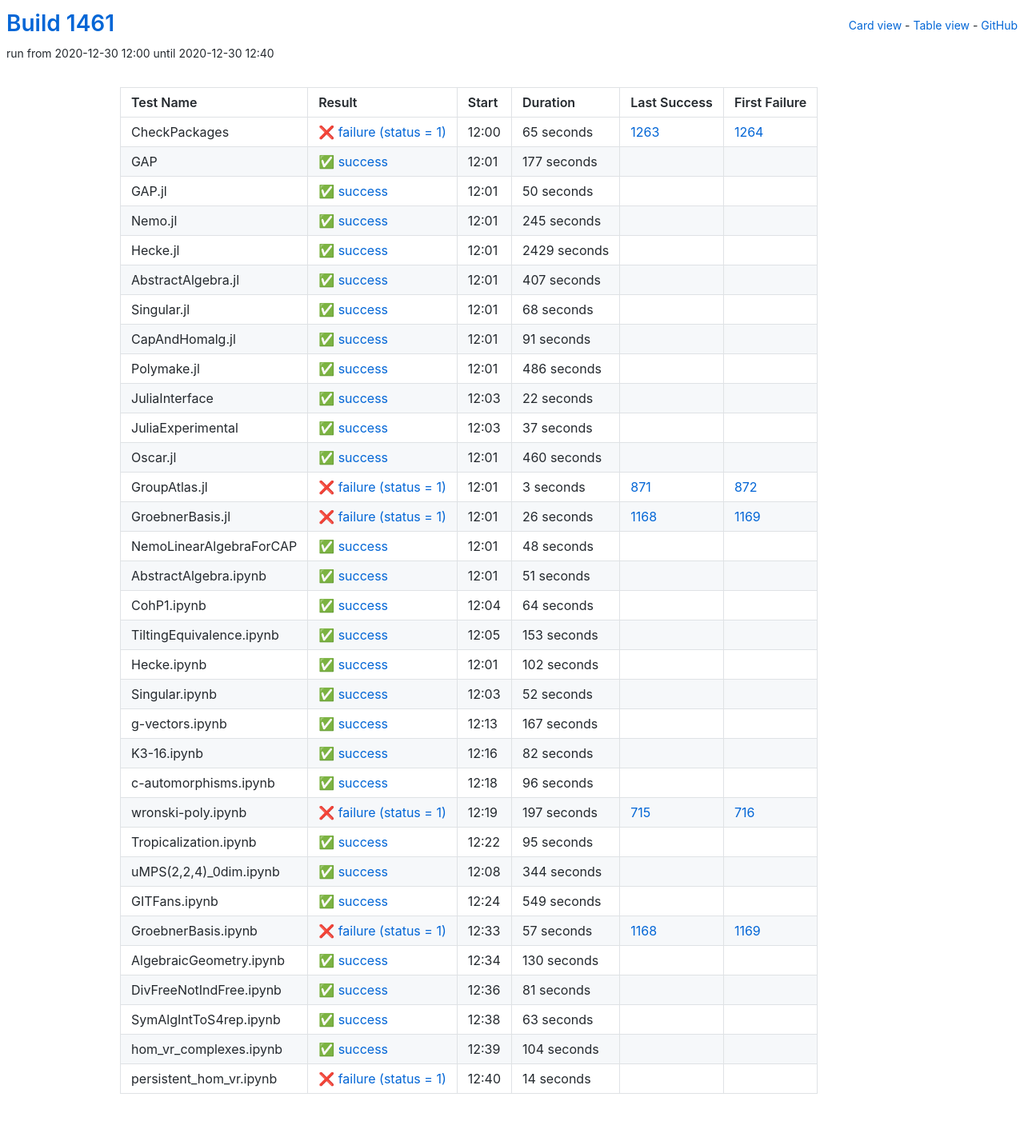
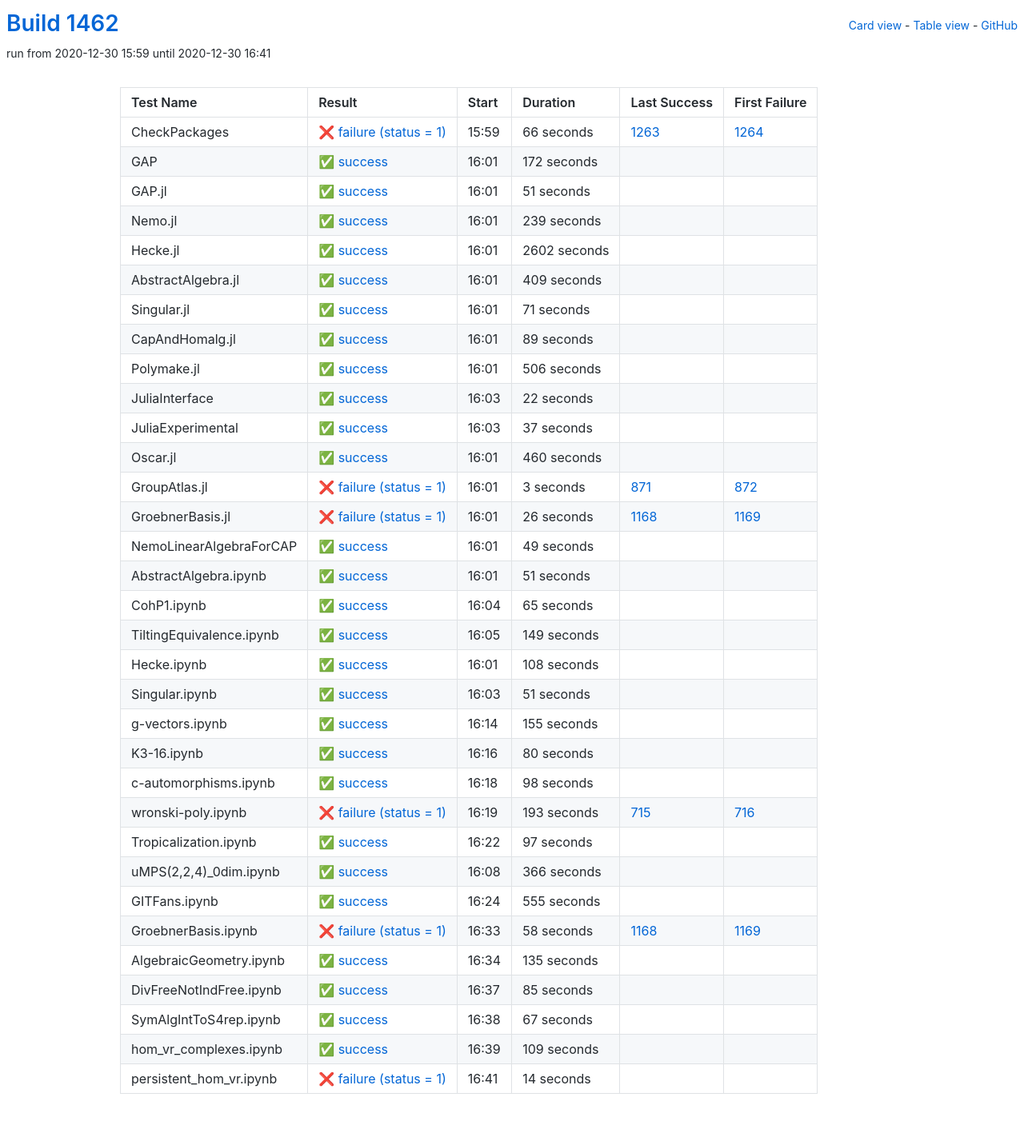
Before and after one commit to oscar-system/oscar-ci-status-stable, a Jekyll site: the page built from table.html, in a window 1280 px wide. Shown: the whole page at 80% size. Built offline with Jekyll 4.4.1, drawn with Linux system fonts in a browser that asks for light colours.

Commit message:
Build #1462

```diff
--- a/_data/ci.yml
+++ b/_data/ci.yml
@@ -1,6 +1,6 @@
 ---
-build: 1461
-build_url: https://oscarci.mathematik.uni-kl.de/job/oscar-stable/1461/
+build: 1462
+build_url: https://oscarci.mathematik.uni-kl.de/job/oscar-stable/1462/
 job: oscar-stable
 organization: oscar-system
 repo: oscar-ci-status-stable
@@ -8,116 +8,116 @@ repourl: https://github.com/oscar-system/oscar-ci-status-stable
 tests:
 - name: CheckPackages
   id: checkpackages
-  log: https://oscarci.mathematik.uni-kl.de/job/oscar-stable/1461/artifact/logs/build-1461/CheckPackages.log
-  start: 2020-12-30 12:00
+  log: https://oscarci.mathematik.uni-kl.de/job/oscar-stable/1462/artifact/logs/build-1462/CheckPackages.log
+  start: 2020-12-30 15:59
   success: false
   exitcode: 1
   status: failure
-  duration: 65
+  duration: 66
   last_success: 1263
   last_success_url: https://oscarci.mathematik.uni-kl.de/job/oscar-stable/1263/
   first_failure: 1264
   first_failure_url: https://oscarci.mathematik.uni-kl.de/job/oscar-stable/1264/
 - name: GAP
   id: gap
-  log: https://oscarci.mathematik.uni-kl.de/job/oscar-stable/1461/artifact/logs/build-1461/GAP.log
-  start: 2020-12-30 12:01
+  log: https://oscarci.mathematik.uni-kl.de/job/oscar-stable/1462/artifact/logs/build-1462/GAP.log
+  start: 2020-12-30 16:01
   success: true
   exitcode: 0
   status: success
-  duration: 177
+  duration: 172
   last_success: false
   last_success_url:
   first_failure: false
   first_failure_url:
 - name: GAP.jl
   id: gap-jl
-  log: https://oscarci.mathematik.uni-kl.de/job/oscar-stable/1461/artifact/logs/build-1461/GAP.jl.log
-  start: 2020-12-30 12:01
+  log: https://oscarci.mathematik.uni-kl.de/job/oscar-stable/1462/artifact/logs/build-1462/GAP.jl.log
+  start: 2020-12-30 16:01
   success: true
   exitcode: 0
   status: success
-  duration: 50
+  duration: 51
   last_success: false
   last_success_url:
   first_failure: false
   first_failure_url:
 - name: Nemo.jl
   id: nemo-jl
-  log: https://oscarci.mathematik.uni-kl.de/job/oscar-stable/1461/artifact/logs/build-1461/Nemo.jl.log
-  start: 2020-12-30 12:01
+  log: https://oscarci.mathematik.uni-kl.de/job/oscar-stable/1462/artifact/logs/build-1462/Nemo.jl.log
+  start: 2020-12-30 16:01
   success: true
   exitcode: 0
   status: success
-  duration: 245
+  duration: 239
   last_success: false
   last_success_url:
   first_failure: false
   first_failure_url:
 - name: Hecke.jl
   id: hecke-jl
-  log: https://oscarci.mathematik.uni-kl.de/job/oscar-stable/1461/artifact/logs/build-1461/Hecke.jl.log
-  start: 2020-12-30 12:01
+  log: https://oscarci.mathematik.uni-kl.de/job/oscar-stable/1462/artifact/logs/build-1462/Hecke.jl.log
+  start: 2020-12-30 16:01
   success: true
   exitcode: 0
   status: success
-  duration: 2429
+  duration: 2602
   last_success: false
   last_success_url:
   first_failure: false
   first_failure_url:
 - name: AbstractAlgebra.jl
   id: abstractalgebra-jl
-  log: https://oscarci.mathematik.uni-kl.de/job/oscar-stable/1461/artifact/logs/build-1461/AbstractAlgebra.jl.log
-  start: 2020-12-30 12:01
+  log: https://oscarci.mathematik.uni-kl.de/job/oscar-stable/1462/artifact/logs/build-1462/AbstractAlgebra.jl.log
+  start: 2020-12-30 16:01
   success: true
   exitcode: 0
   status: success
-  duration: 407
+  duration: 409
   last_success: false
   last_success_url:
   first_failure: false
   first_failure_url:
 - name: Singular.jl
   id: singular-jl
-  log: https://oscarci.mathematik.uni-kl.de/job/oscar-stable/1461/artifact/logs/build-1461/Singular.jl.log
-  start: 2020-12-30 12:01
+  log: https://oscarci.mathematik.uni-kl.de/job/oscar-stable/1462/artifact/logs/build-1462/Singular.jl.log
+  start: 2020-12-30 16:01
   success: true
   exitcode: 0
   status: success
-  duration: 68
+  duration: 71
   last_success: false
   last_success_url:
   first_failure: false
   first_failure_url:
 - name: CapAndHomalg.jl
   id: capandhomalg-jl
-  log: https://oscarci.mathematik.uni-kl.de/job/oscar-stable/1461/artifact/logs/build-1461/CapAndHomalg.jl.log
-  start: 2020-12-30 12:01
+  log: https://oscarci.mathematik.uni-kl.de/job/oscar-stable/1462/artifact/logs/build-1462/CapAndHomalg.jl.log
+  start: 2020-12-30 16:01
   success: true
   exitcode: 0
   status: success
-  duration: 91
+  duration: 89
   last_success: false
   last_success_url:
   first_failure: false
   first_failure_url:
 - name: Polymake.jl
   id: polymake-jl
-  log: https://oscarci.mathematik.uni-kl.de/job/oscar-stable/1461/artifact/logs/build-1461/Polymake.jl.log
-  start: 2020-12-30 12:01
+  log: https://oscarci.mathematik.uni-kl.de/job/oscar-stable/1462/artifact/logs/build-1462/Polymake.jl.log
+  start: 2020-12-30 16:01
   success: true
   exitcode: 0
   status: success
-  duration: 486
+  duration: 506
   last_success: false
   last_success_url:
   first_failure: false
   first_failure_url:
 - name: JuliaInterface
   id: juliainterface
-  log: https://oscarci.mathematik.uni-kl.de/job/oscar-stable/1461/artifact/logs/build-1461/JuliaInterface.log
-  start: 2020-12-30 12:03
+  log: https://oscarci.mathematik.uni-kl.de/job/oscar-stable/1462/artifact/logs/build-1462/JuliaInterface.log
+  start: 2020-12-30 16:03
   success: true
   exitcode: 0
   status: success
@@ -128,8 +128,8 @@ tests:
   first_failure_url:
 - name: JuliaExperimental
   id: juliaexperimental
-  log: https://oscarci.mathematik.uni-kl.de/job/oscar-stable/1461/artifact/logs/build-1461/JuliaExperimental.log
-  start: 2020-12-30 12:03
+  log: https://oscarci.mathematik.uni-kl.de/job/oscar-stable/1462/artifact/logs/build-1462/JuliaExperimental.log
+  start: 2020-12-30 16:03
   success: true
   exitcode: 0
   status: success
@@ -140,8 +140,8 @@ tests:
   first_failure_url:
 - name: Oscar.jl
   id: oscar-jl
-  log: https://oscarci.mathematik.uni-kl.de/job/oscar-stable/1461/artifact/logs/build-1461/Oscar.jl.log
-  start: 2020-12-30 12:01
+  log: https://oscarci.mathematik.uni-kl.de/job/oscar-stable/1462/artifact/logs/build-1462/Oscar.jl.log
+  start: 2020-12-30 16:01
   success: true
   exitcode: 0
   status: success
@@ -152,8 +152,8 @@ tests:
   first_failure_url:
 - name: GroupAtlas.jl
   id: groupatlas-jl
-  log: https://oscarci.mathematik.uni-kl.de/job/oscar-stable/1461/artifact/logs/build-1461/GroupAtlas.jl.log
-  start: 2020-12-30 12:01
+  log: https://oscarci.mathematik.uni-kl.de/job/oscar-stable/1462/artifact/logs/build-1462/GroupAtlas.jl.log
+  start: 2020-12-30 16:01
   success: false
   exitcode: 1
   status: failure
@@ -164,8 +164,8 @@ tests:
   first_failure_url: https://oscarci.mathematik.uni-kl.de/job/oscar-stable/872/
 - name: GroebnerBasis.jl
   id: groebnerbasis-jl
-  log: https://oscarci.mathematik.uni-kl.de/job/oscar-stable/1461/artifact/logs/build-1461/GroebnerBasis.jl.log
-  start: 2020-12-30 12:01
+  log: https://oscarci.mathematik.uni-kl.de/job/oscar-stable/1462/artifact/logs/build-1462/GroebnerBasis.jl.log
+  start: 2020-12-30 16:01
   success: false
   exitcode: 1
   status: failure
@@ -176,20 +176,20 @@ tests:
   first_failure_url: https://oscarci.mathematik.uni-kl.de/job/oscar-stable/1169/
 - name: NemoLinearAlgebraForCAP
   id: nemolinearalgebraforcap
-  log: https://oscarci.mathematik.uni-kl.de/job/oscar-stable/1461/artifact/logs/build-1461/NemoLinearAlgebraForCAP.log
-  start: 2020-12-30 12:01
+  log: https://oscarci.mathematik.uni-kl.de/job/oscar-stable/1462/artifact/logs/build-1462/NemoLinearAlgebraForCAP.log
+  start: 2020-12-30 16:01
   success: true
   exitcode: 0
   status: success
-  duration: 48
+  duration: 49
   last_success: false
   last_success_url:
   first_failure: false
   first_failure_url:
 - name: AbstractAlgebra.ipynb
   id: abstractalgebra-ipynb
-  log: https://oscarci.mathematik.uni-kl.de/job/oscar-stable/1461/artifact/logs/build-1461/AbstractAlgebra.ipynb.log
-  start: 2020-12-30 12:01
+  log: https://oscarci.mathematik.uni-kl.de/job/oscar-stable/1462/artifact/logs/build-1462/AbstractAlgebra.ipynb.log
+  start: 2020-12-30 16:01
   success: true
   exitcode: 0
   status: success
@@ -200,200 +200,200 @@ tests:
   first_failure_url:
 - name: CohP1.ipynb
   id: cohp1-ipynb
-  log: https://oscarci.mathematik.uni-kl.de/job/oscar-stable/1461/artifact/logs/build-1461/CohP1.ipynb.log
-  start: 2020-12-30 12:04
+  log: https://oscarci.mathematik.uni-kl.de/job/oscar-stable/1462/artifact/logs/build-1462/CohP1.ipynb.log
+  start: 2020-12-30 16:04
   success: true
   exitcode: 0
   status: success
-  duration: 64
+  duration: 65
   last_success: false
   last_success_url:
   first_failure: false
   first_failure_url:
 - name: TiltingEquivalence.ipynb
   id: tiltingequivalence-ipynb
-  log: https://oscarci.mathematik.uni-kl.de/job/oscar-stable/1461/artifact/logs/build-1461/TiltingEquivalence.ipynb.log
-  start: 2020-12-30 12:05
+  log: https://oscarci.mathematik.uni-kl.de/job/oscar-stable/1462/artifact/logs/build-1462/TiltingEquivalence.ipynb.log
+  start: 2020-12-30 16:05
   success: true
   exitcode: 0
   status: success
-  duration: 153
+  duration: 149
   last_success: false
   last_success_url:
   first_failure: false
   first_failure_url:
 - name: Hecke.ipynb
   id: hecke-ipynb
-  log: https://oscarci.mathematik.uni-kl.de/job/oscar-stable/1461/artifact/logs/build-1461/Hecke.ipynb.log
-  start: 2020-12-30 12:01
+  log: https://oscarci.mathematik.uni-kl.de/job/oscar-stable/1462/artifact/logs/build-1462/Hecke.ipynb.log
+  start: 2020-12-30 16:01
   success: true
   exitcode: 0
   status: success
-  duration: 102
+  duration: 108
   last_success: false
   last_success_url:
   first_failure: false
   first_failure_url:
 - name: Singular.ipynb
   id: singular-ipynb
-  log: https://oscarci.mathematik.uni-kl.de/job/oscar-stable/1461/artifact/logs/build-1461/Singular.ipynb.log
-  start: 2020-12-30 12:03
+  log: https://oscarci.mathematik.uni-kl.de/job/oscar-stable/1462/artifact/logs/build-1462/Singular.ipynb.log
+  start: 2020-12-30 16:03
   success: true
   exitcode: 0
   status: success
-  duration: 52
+  duration: 51
   last_success: false
   last_success_url:
   first_failure: false
   first_failure_url:
 - name: g-vectors.ipynb
   id: g-vectors-ipynb
-  log: https://oscarci.mathematik.uni-kl.de/job/oscar-stable/1461/artifact/logs/build-1461/g-vectors.ipynb.log
-  start: 2020-12-30 12:13
+  log: https://oscarci.mathematik.uni-kl.de/job/oscar-stable/1462/artifact/logs/build-1462/g-vectors.ipynb.log
+  start: 2020-12-30 16:14
   success: true
   exitcode: 0
   status: success
-  duration: 167
+  duration: 155
   last_success: false
   last_success_url:
   first_failure: false
   first_failure_url:
 - name: K3-16.ipynb
   id: k3-16-ipynb
-  log: https://oscarci.mathematik.uni-kl.de/job/oscar-stable/1461/artifact/logs/build-1461/K3-16.ipynb.log
-  start: 2020-12-30 12:16
+  log: https://oscarci.mathematik.uni-kl.de/job/oscar-stable/1462/artifact/logs/build-1462/K3-16.ipynb.log
+  start: 2020-12-30 16:16
   success: true
   exitcode: 0
   status: success
-  duration: 82
+  duration: 80
   last_success: false
   last_success_url:
   first_failure: false
   first_failure_url:
 - name: c-automorphisms.ipynb
   id: c-automorphisms-ipynb
-  log: https://oscarci.mathematik.uni-kl.de/job/oscar-stable/1461/artifact/logs/build-1461/c-automorphisms.ipynb.log
-  start: 2020-12-30 12:18
+  log: https://oscarci.mathematik.uni-kl.de/job/oscar-stable/1462/artifact/logs/build-1462/c-automorphisms.ipynb.log
+  start: 2020-12-30 16:18
   success: true
   exitcode: 0
   status: success
-  duration: 96
+  duration: 98
   last_success: false
   last_success_url:
   first_failure: false
   first_failure_url:
 - name: wronski-poly.ipynb
   id: wronski-poly-ipynb
-  log: https://oscarci.mathematik.uni-kl.de/job/oscar-stable/1461/artifact/logs/build-1461/wronski-poly.ipynb.log
-  start: 2020-12-30 12:19
+  log: https://oscarci.mathematik.uni-kl.de/job/oscar-stable/1462/artifact/logs/build-1462/wronski-poly.ipynb.log
+  start: 2020-12-30 16:19
   success: false
   exitcode: 1
   status: failure
-  duration: 197
+  duration: 193
   last_success: 715
   last_success_url: https://oscarci.mathematik.uni-kl.de/job/oscar-stable/715/
   first_failure: 716
   first_failure_url: https://oscarci.mathematik.uni-kl.de/job/oscar-stable/716/
 - name: Tropicalization.ipynb
   id: tropicalization-ipynb
-  log: https://oscarci.mathematik.uni-kl.de/job/oscar-stable/1461/artifact/logs/build-1461/Tropicalization.ipynb.log
-  start: 2020-12-30 12:22
+  log: https://oscarci.mathematik.uni-kl.de/job/oscar-stable/1462/artifact/logs/build-1462/Tropicalization.ipynb.log
+  start: 2020-12-30 16:22
   success: true
   exitcode: 0
   status: success
-  duration: 95
+  duration: 97
   last_success: false
   last_success_url:
   first_failure: false
   first_failure_url:
 - name: uMPS(2,2,4)_0dim.ipynb
   id: umps-2-2-4-0dim-ipynb
-  log: https://oscarci.mathematik.uni-kl.de/job/oscar-stable/1461/artifact/logs/build-1461/uMPS-2-2-4-_0dim.ipynb.log
-  start: 2020-12-30 12:08
+  log: https://oscarci.mathematik.uni-kl.de/job/oscar-stable/1462/artifact/logs/build-1462/uMPS-2-2-4-_0dim.ipynb.log
+  start: 2020-12-30 16:08
   success: true
   exitcode: 0
   status: success
-  duration: 344
+  duration: 366
   last_success: false
   last_success_url:
   first_failure: false
   first_failure_url:
 - name: GITFans.ipynb
   id: gitfans-ipynb
-  log: https://oscarci.mathematik.uni-kl.de/job/oscar-stable/1461/artifact/logs/build-1461/GITFans.ipynb.log
-  start: 2020-12-30 12:24
+  log: https://oscarci.mathematik.uni-kl.de/job/oscar-stable/1462/artifact/logs/build-1462/GITFans.ipynb.log
+  start: 2020-12-30 16:24
   success: true
   exitcode: 0
   status: success
-  duration: 549
+  duration: 555
   last_success: false
   last_success_url:
   first_failure: false
   first_failure_url:
 - name: GroebnerBasis.ipynb
   id: groebnerbasis-ipynb
-  log: https://oscarci.mathematik.uni-kl.de/job/oscar-stable/1461/artifact/logs/build-1461/GroebnerBasis.ipynb.log
-  start: 2020-12-30 12:33
+  log: https://oscarci.mathematik.uni-kl.de/job/oscar-stable/1462/artifact/logs/build-1462/GroebnerBasis.ipynb.log
+  start: 2020-12-30 16:33
   success: false
   exitcode: 1
   status: failure
-  duration: 57
+  duration: 58
   last_success: 1168
   last_success_url: https://oscarci.mathematik.uni-kl.de/job/oscar-stable/1168/
   first_failure: 1169
   first_failure_url: https://oscarci.mathematik.uni-kl.de/job/oscar-stable/1169/
 - name: AlgebraicGeometry.ipynb
   id: algebraicgeometry-ipynb
-  log: https://oscarci.mathematik.uni-kl.de/job/oscar-stable/1461/artifact/logs/build-1461/AlgebraicGeometry.ipynb.log
-  start: 2020-12-30 12:34
+  log: https://oscarci.mathematik.uni-kl.de/job/oscar-stable/1462/artifact/logs/build-1462/AlgebraicGeometry.ipynb.log
+  start: 2020-12-30 16:34
   success: true
   exitcode: 0
   status: success
-  duration: 130
+  duration: 135
   last_success: false
   last_success_url:
   first_failure: false
   first_failure_url:
 - name: DivFreeNotIndFree.ipynb
   id: divfreenotindfree-ipynb
-  log: https://oscarci.mathematik.uni-kl.de/job/oscar-stable/1461/artifact/logs/build-1461/DivFreeNotIndFree.ipynb.log
-  start: 2020-12-30 12:36
+  log: https://oscarci.mathematik.uni-kl.de/job/oscar-stable/1462/artifact/logs/build-1462/DivFreeNotIndFree.ipynb.log
+  start: 2020-12-30 16:37
   success: true
   exitcode: 0
   status: success
-  duration: 81
+  duration: 85
   last_success: false
   last_success_url:
   first_failure: false
   first_failure_url:
 - name: SymAlgIntToS4rep.ipynb
   id: symalginttos4rep-ipynb
-  log: https://oscarci.mathematik.uni-kl.de/job/oscar-stable/1461/artifact/logs/build-1461/SymAlgIntToS4rep.ipynb.log
-  start: 2020-12-30 12:38
+  log: https://oscarci.mathematik.uni-kl.de/job/oscar-stable/1462/artifact/logs/build-1462/SymAlgIntToS4rep.ipynb.log
+  start: 2020-12-30 16:38
   success: true
   exitcode: 0
   status: success
-  duration: 63
+  duration: 67
   last_success: false
   last_success_url:
   first_failure: false
   first_failure_url:
 - name: hom_vr_complexes.ipynb
   id: hom-vr-complexes-ipynb
-  log: https://oscarci.mathematik.uni-kl.de/job/oscar-stable/1461/artifact/logs/build-1461/hom_vr_complexes.ipynb.log
-  start: 2020-12-30 12:39
+  log: https://oscarci.mathematik.uni-kl.de/job/oscar-stable/1462/artifact/logs/build-1462/hom_vr_complexes.ipynb.log
+  start: 2020-12-30 16:39
   success: true
   exitcode: 0
   status: success
-  duration: 104
+  duration: 109
   last_success: false
   last_success_url:
   first_failure: false
   first_failure_url:
 - name: persistent_hom_vr.ipynb
   id: persistent-hom-vr-ipynb
-  log: https://oscarci.mathematik.uni-kl.de/job/oscar-stable/1461/artifact/logs/build-1461/persistent_hom_vr.ipynb.log
-  start: 2020-12-30 12:40
+  log: https://oscarci.mathematik.uni-kl.de/job/oscar-stable/1462/artifact/logs/build-1462/persistent_hom_vr.ipynb.log
+  start: 2020-12-30 16:41
   success: false
   exitcode: 1
   status: failure
```
Also changed, not shown: README.md.
